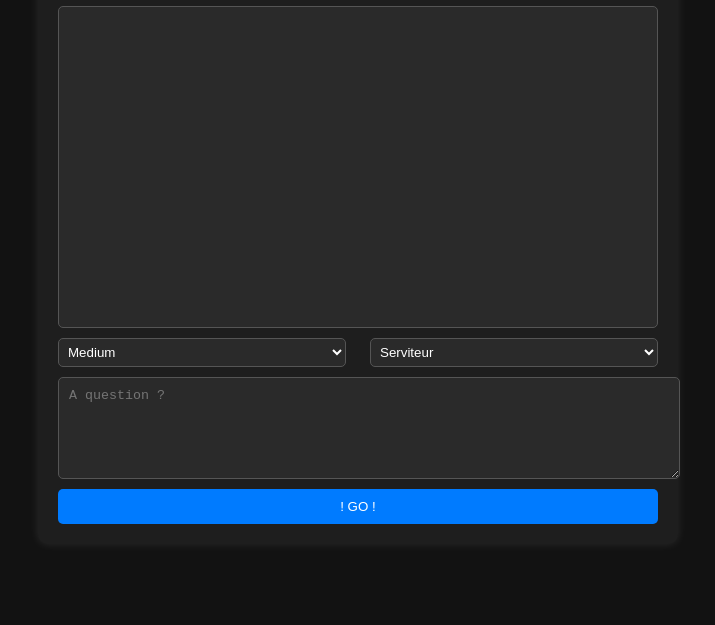
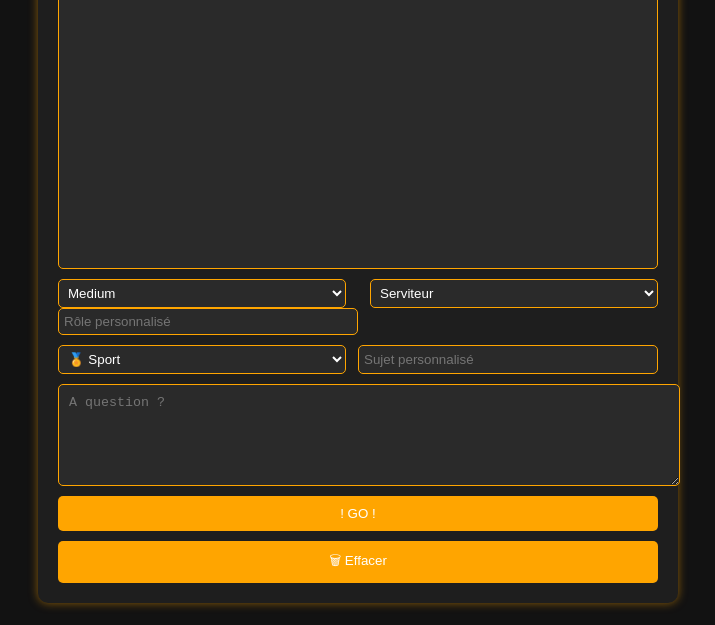
Before and after one commit to IB2M-Official/mistralAIassistant, a plain HTML site: page index.html in a window 1280 px wide. Shown: the part 175-800 px from the top of the page, without its empty margins (282-997 px from the left). Drawn offline with Linux system fonts and the light colour scheme.

Commit message:
Update index.html
add subjects

```diff
--- a/index.html
+++ b/index.html
@@ -3,7 +3,7 @@
 <head>
     <meta charset="UTF-8">
     <meta name="viewport" content="width=device-width, initial-scale=1.0">
-    <title>maissistant</title>
+    <title>Maissistant</title>
     <style>
         body {
             font-family: Arial, sans-serif;
@@ -21,14 +21,14 @@
             background: #1e1e1e;
             padding: 20px;
             border-radius: 10px;
-            box-shadow: 0 0 10px rgba(255, 255, 255, 0.1);
+            box-shadow: 0 0 10px rgba(255, 165, 0, 0.5);
             display: flex;
             flex-direction: column;
         }
         .chat-box {
             height: 300px;
             overflow-y: auto;
-            border: 1px solid #555;
+            border: 1px solid #FFA500;
             border-radius: 5px;
             padding: 10px;
             background: #2a2a2a;
@@ -39,14 +39,14 @@
             border-radius: 5px;
             max-width: 80%;
         }
-        .user { background-color: #007BFF; align-self: flex-end; }
-        .ai { background-color: #444; align-self: flex-start; }
+        .user { background-color: #FFA500; align-self: flex-end; }
+        .ai { background-color: #FFD700; align-self: flex-start; color: black; }
         textarea {
             width: 100%;
             height: 80px;
             padding: 10px;
             margin-top: 10px;
-            border: 1px solid #555;
+            border: 1px solid #FFA500;
             border-radius: 5px;
             background: #2a2a2a;
             color: white;
@@ -56,22 +56,23 @@
             padding: 10px;
             border: none;
             border-radius: 5px;
-            background-color: #007BFF;
+            background-color: #FFA500;
             color: white;
             cursor: pointer;
         }
-        button:hover { background-color: #0056b3; }
+        button:hover { background-color: #FF8C00; }
         .options {
             display: flex;
+            flex-wrap: wrap;
             justify-content: space-between;
             margin-top: 10px;
         }
-        select {
+        select, input {
             width: 48%;
             padding: 5px;
             background: #2a2a2a;
             color: white;
-            border: 1px solid #555;
+            border: 1px solid #FFA500;
             border-radius: 5px;
         }
     </style>
@@ -89,8 +90,7 @@
                 <option value="pixtral-12b-2409">Pixtral (PREMIUM)</option>
                 <option value="open-mistral-nemo">Nemo (PREMIUM)</option>
                 <option value="codestral-latest">Codestral (PREMIUM)</option>
-
-            <select>
+            </select>
 
             <select id="roleSelector">
                 <option value="assistant">Serviteur</option>
@@ -98,10 +98,25 @@
                 <option value="mentor">Mentor</option>
                 <option value="coach">Coach</option>
             </select>
+
+            <input type="text" id="customRole" placeholder="Rôle personnalisé">
+        </div>
+
+        <div class="options">
+            <select id="subjectSelector">
+                <option value="sport">🏅 Sport</option>
+                <option value="informatique">💻 Informatique</option>
+                <option value="business">📈 Business</option>
+                <option value="cuisine">🍳 Cuisine</option>
+                <option value="religion">🙏 Religion</option>
+                <option value="etudes">📚 Études</option>
+            </select>
+            <input type="text" id="customSubject" placeholder="Sujet personnalisé">
         </div>
 
         <textarea id="userInput" placeholder="A question ?"></textarea>
         <button onclick="sendRequest()">! GO !</button>
+        <button onclick="clearChat()">🗑 Effacer</button>
     </div>
 
     <script>
@@ -122,7 +137,8 @@
         async function sendRequest() {
             const userInput = document.getElementById('userInput').value;
             const selectedModel = document.getElementById('modelSelector').value;
-            const selectedRole = document.getElementById('roleSelector').value;
+            const selectedRole = document.getElementById('customRole').value || "assistant";
+            const selectedSubject = document.getElementById('customSubject').value || document.getElementById('subjectSelector').value;
 
             if (!userInput.trim()) return;
 
@@ -137,7 +153,8 @@
                     query: userInput,
                     history: chatHistory,
                     model: selectedModel,
-                    role: selectedRole
+                    role: selectedRole,
+                    subject: selectedSubject
                 })
             });
 
@@ -149,6 +166,12 @@
             displayMessages();
         }
 
+        function clearChat() {
+            chatHistory = [];
+            localStorage.removeItem("chatHistory");
+            displayMessages();
+        }
+
         displayMessages();
     </script>
 </body>
```
